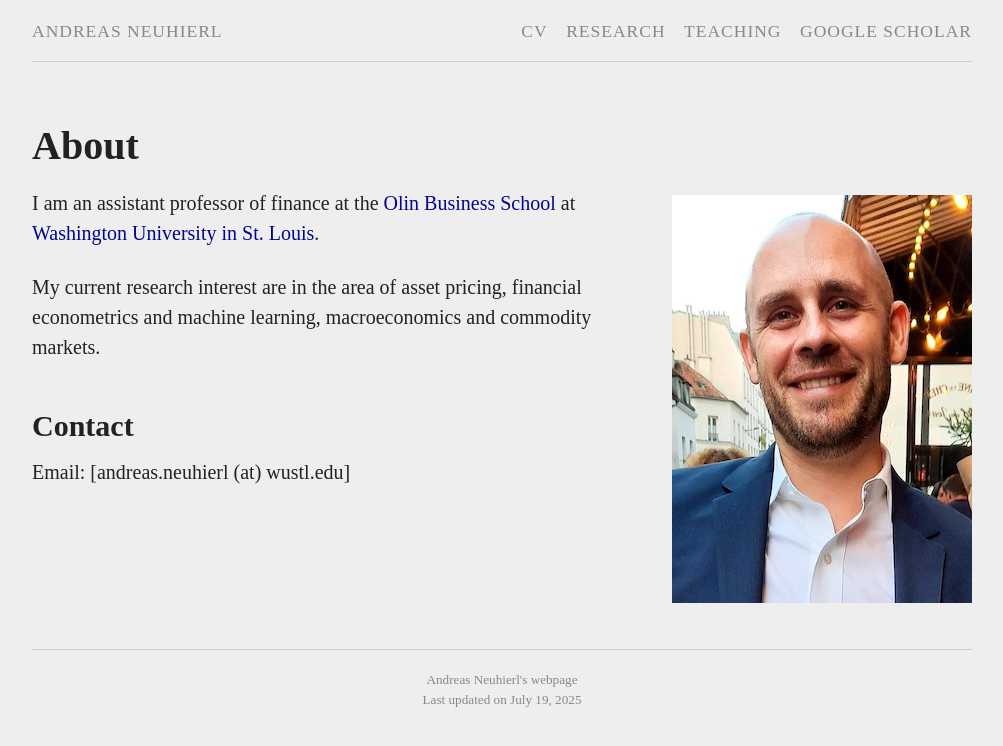
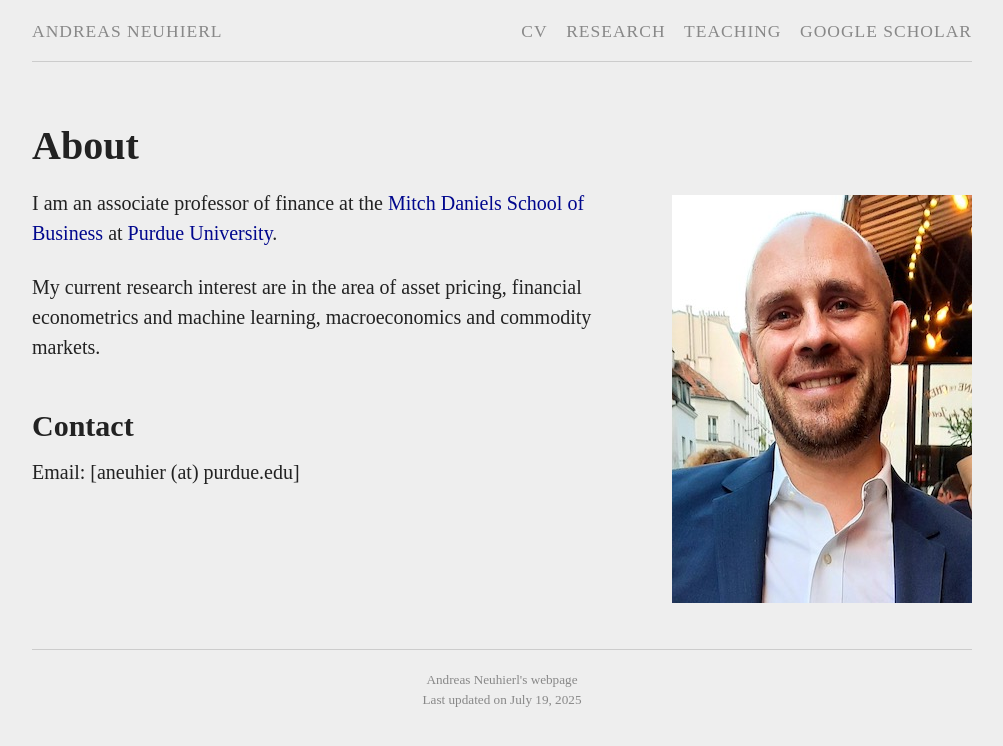
Before and after one commit to aneuhierl/aneuhierl.github.io, a Jekyll site: the page built from index.md, in a window 1280 px wide. Shown: the top 746 px of the page, without its empty margins (138-1141 px from the left). Built offline with Jekyll 4.4.1, drawn with Linux system fonts in a browser that asks for light colours; comment, search, counter and statistics services are not loaded.

Commit message:
Update index.md

```diff
--- a/index.md
+++ b/index.md
@@ -6,9 +6,10 @@ permalink: /
 
 {% include image.html url="images/andy_jm_hp.jpg" caption="" max_width="300px" align="right" %}
 
-I am an assistant professor of finance at the [Olin Business School](https://olin.wustl.edu){:target="_blank"} at [Washington University in St. Louis](https://wustl.edu/){:target="_blank"}.
+I am an associate professor of finance at the [Mitch Daniels School of Business
+](https://business.purdue.edu/){:target="_blank"} at [Purdue University](https://purdue.edu/){:target="_blank"}.
 
 My current research interest are in the area of asset pricing, financial econometrics and machine learning, macroeconomics and commodity markets.
 
 ## Contact
-Email: [andreas.neuhierl (at) wustl.edu]
+Email: [aneuhier (at) purdue.edu]
```
